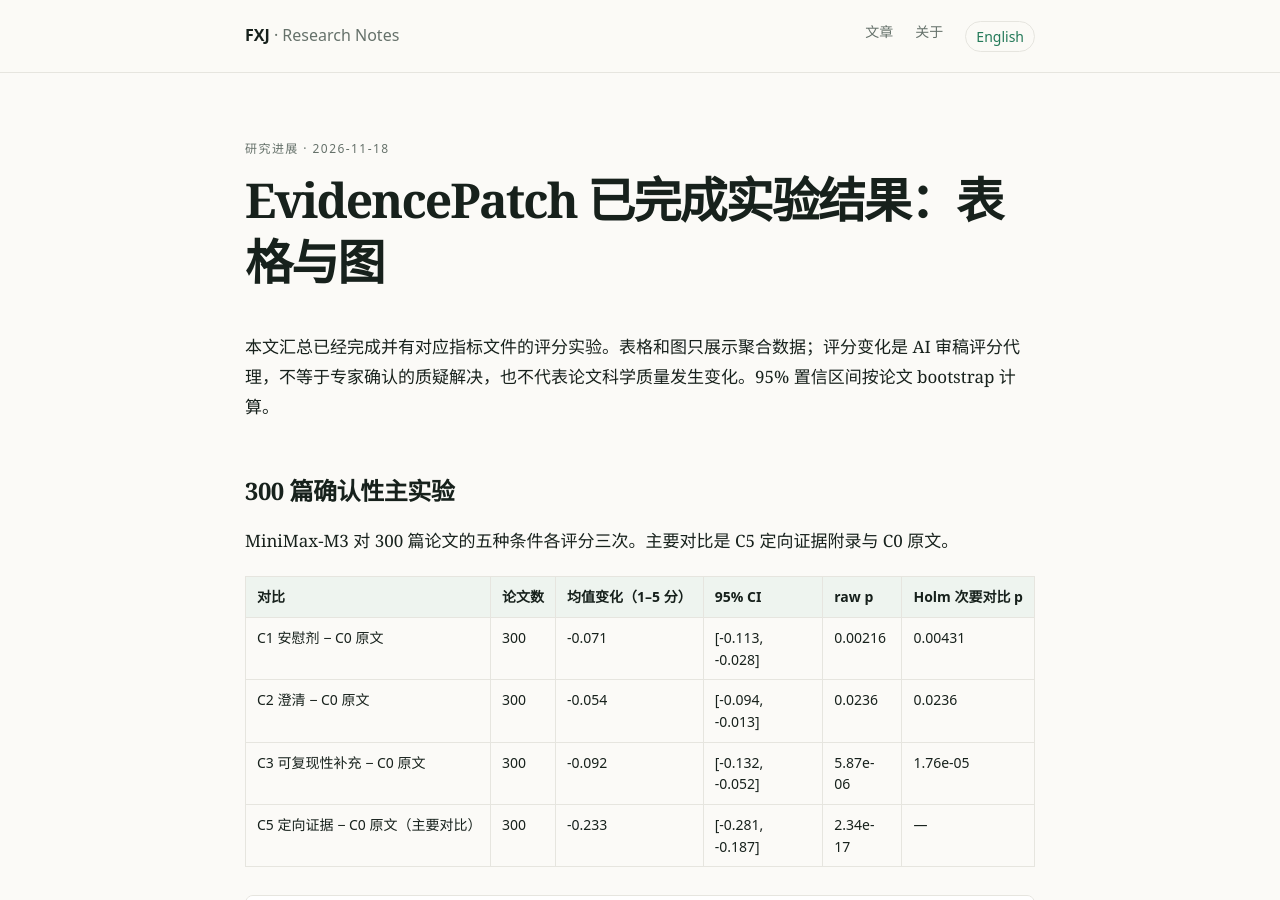
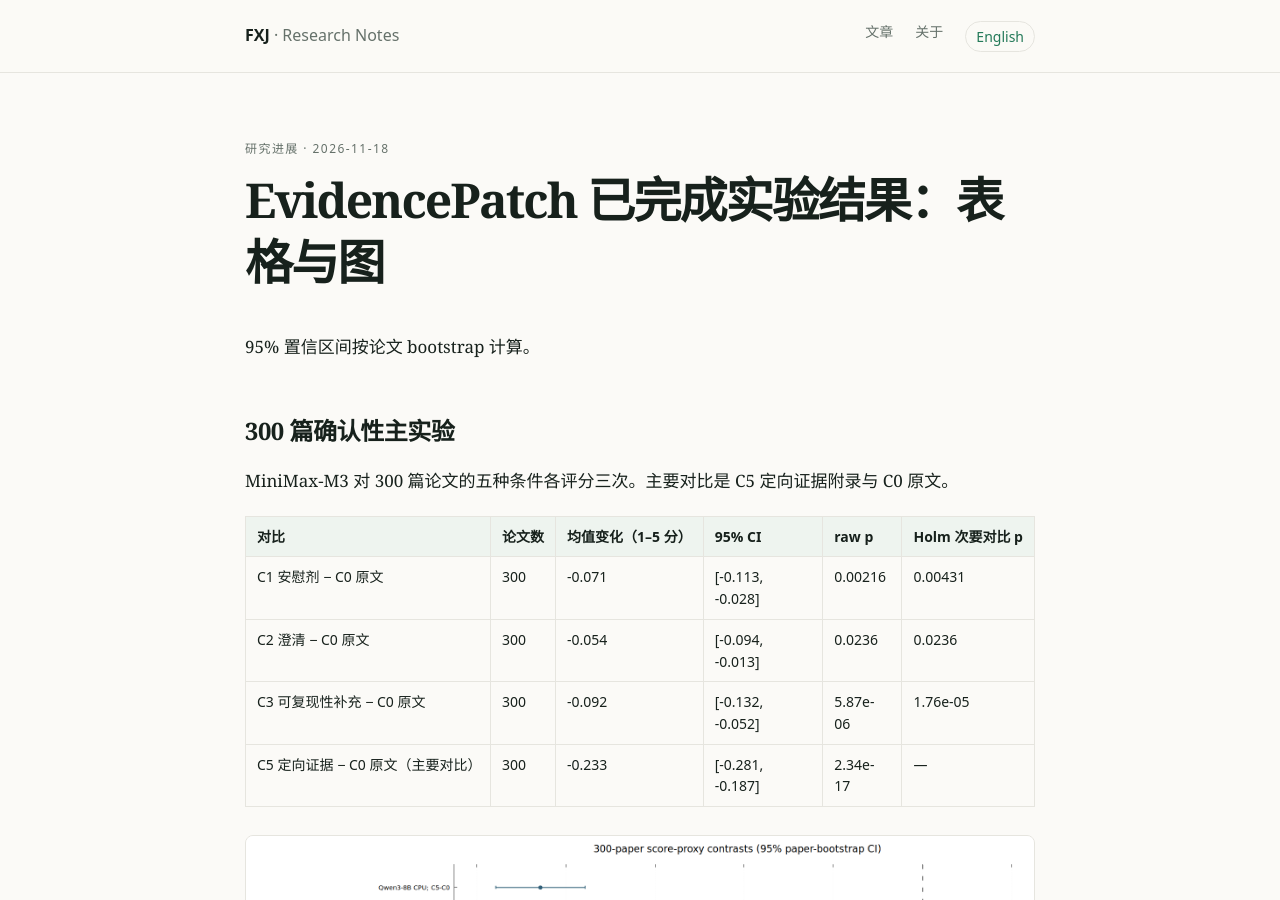
Before and after one commit to FengxianJi/FXJ-BLOG, a Jekyll site: the page built from _posts/2026-11-18-completed-experiment-results.md, in a window 1280 px wide and 900 px high. Built offline with Jekyll 4.4.1, drawn with Linux system fonts in a browser that asks for light colours; comment, search, counter and statistics services are not loaded.

Commit message:
Remove score-proxy disclaimer from bilingual results posts

```diff
--- a/_posts/2026-11-18-completed-experiment-results.md
+++ b/_posts/2026-11-18-completed-experiment-results.md
@@ -9,7 +9,7 @@ translation_url: /en/research/2026/11/18/completed-experiment-results/
 comments: true
 ---
 
-本文汇总已经完成并有对应指标文件的评分实验。表格和图只展示聚合数据；评分变化是 AI 审稿评分代理，不等于专家确认的质疑解决，也不代表论文科学质量发生变化。95% 置信区间按论文 bootstrap 计算。
+95% 置信区间按论文 bootstrap 计算。
 
 ## 300 篇确认性主实验
 
```
Also changed, not shown: _posts/2026-11-18-completed-experiment-results.en.md (+1 -1 lines).
